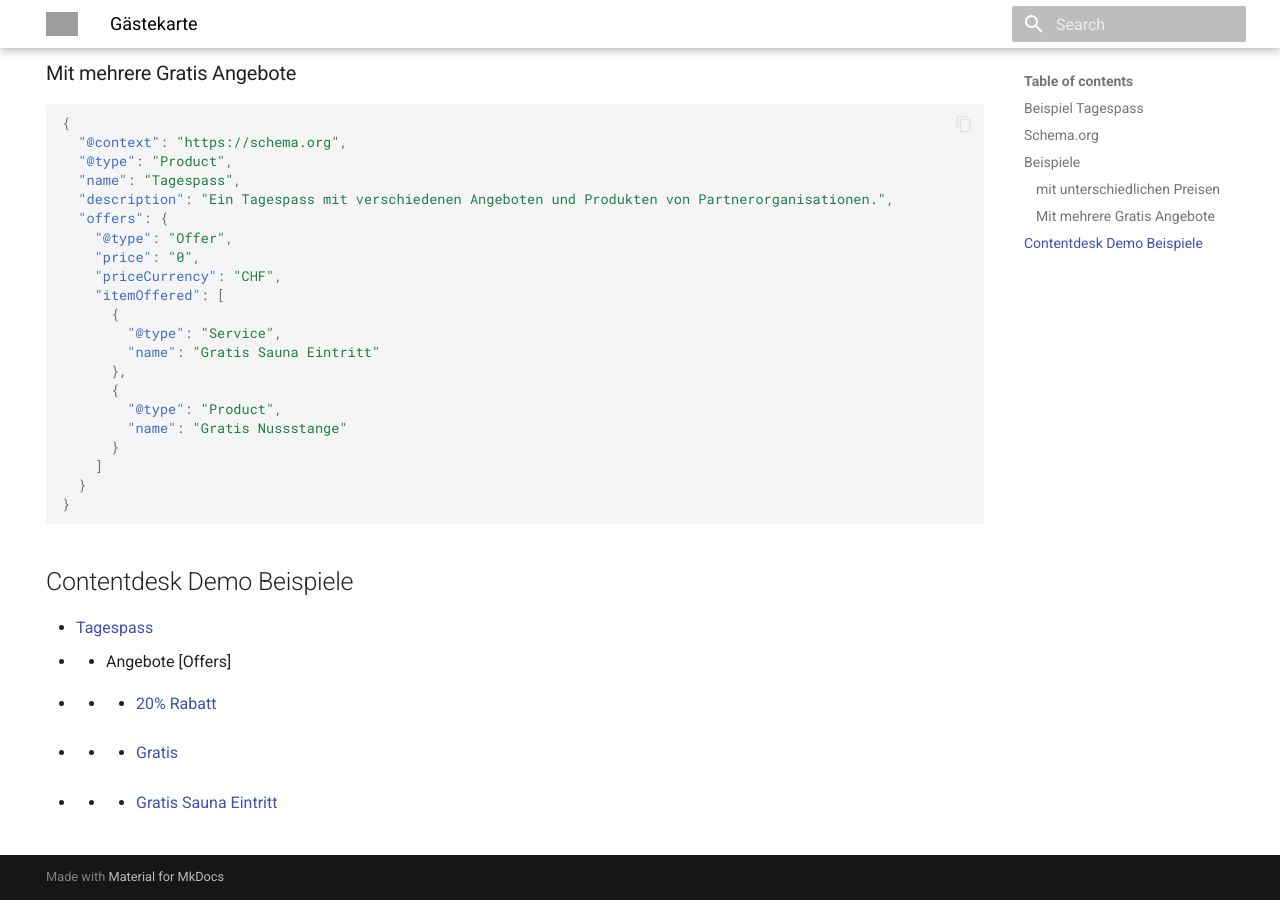
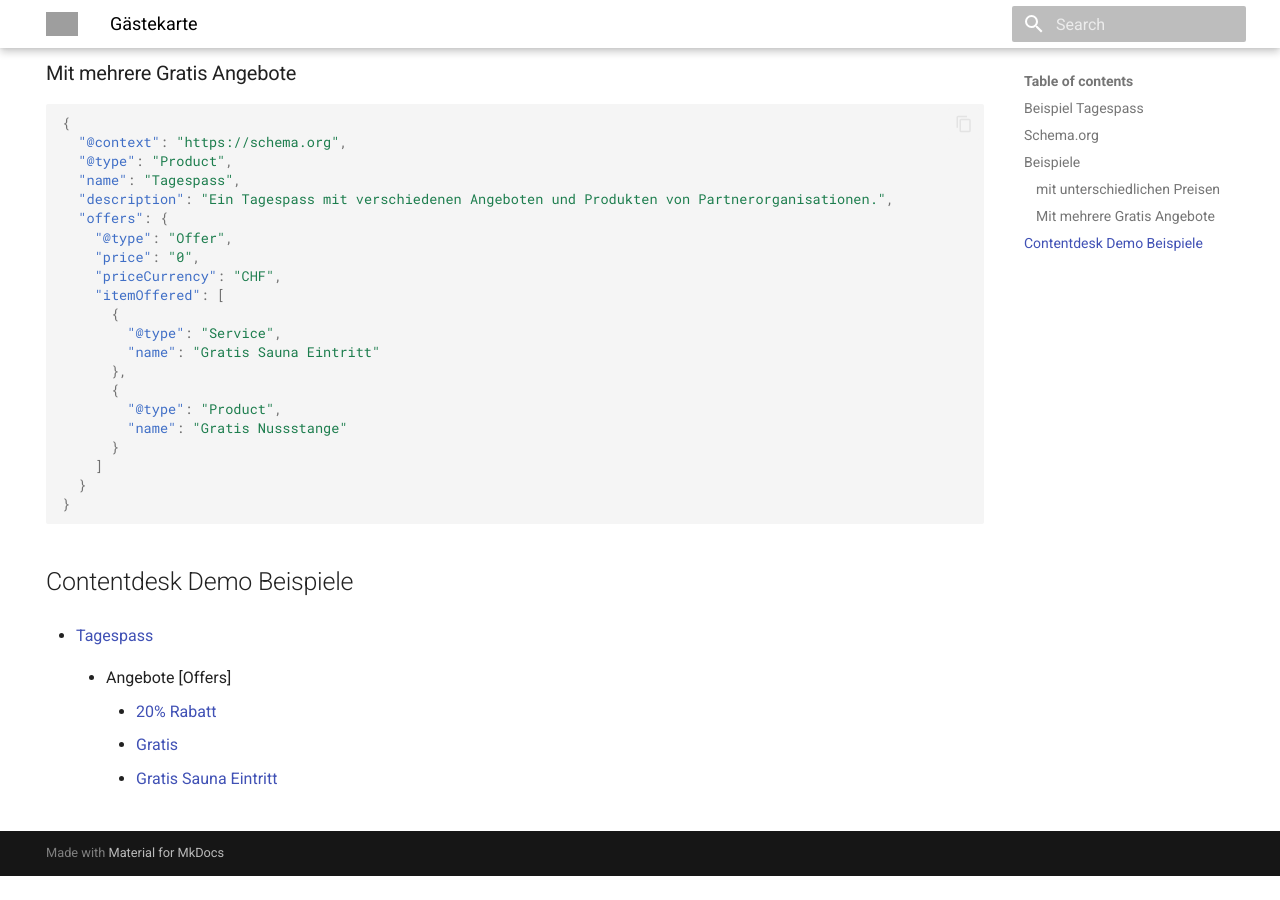
Before and after one commit to tsolenthaler/docs.contentdesk.io, an MkDocs documentation site: the page built from docs/dev/concepts/gaestekarte.md, in a window 1280 px wide and 900 px high, scrolled down 1673 px. Built offline with MkDocs 1.6.1 and Material for MkDocs 9.7.7, drawn with Linux system fonts in a browser that asks for light colours; after the commit the page ends 2549 px from its top, so only the background shows below that; grey boxes are pictures that could not be loaded.

```diff
--- a/docs/dev/concepts/gaestekarte.md
+++ b/docs/dev/concepts/gaestekarte.md
@@ -116,8 +116,10 @@ graph TD
 
 ## Contentdesk Demo Beispiele
 
-* [Tagespass](https://demo.pim.tso.ch/#/enrich/product/74589a84-bfb9-4fcb-a086-a349ba10205d)
-* * Angebote [Offers]
-* * * [20% Rabatt](https://demo.pim.tso.ch/#/enrich/product/856b935f-05e2-4f26-addc-33894f97b4f9)
-* * * [Gratis](https://demo.pim.tso.ch/#/enrich/product/8b42f340-85bb-4bd1-b9c5-d0e23887bd94)
-* * * [Gratis Sauna Eintritt](https://demo.pim.tso.ch/#/enrich/product/345c8f62-f583-4331-9523-af9ed65e0e54)
+- [Tagespass](https://demo.pim.tso.ch/#/enrich/product/74589a84-bfb9-4fcb-a086-a349ba10205d)
+
+    * Angebote [Offers]
+
+        * [20% Rabatt](https://demo.pim.tso.ch/#/enrich/product/856b935f-05e2-4f26-addc-33894f97b4f9)
+        * [Gratis](https://demo.pim.tso.ch/#/enrich/product/8b42f340-85bb-4bd1-b9c5-d0e23887bd94)
+        * [Gratis Sauna Eintritt](https://demo.pim.tso.ch/#/enrich/product/345c8f62-f583-4331-9523-af9ed65e0e54)
```
